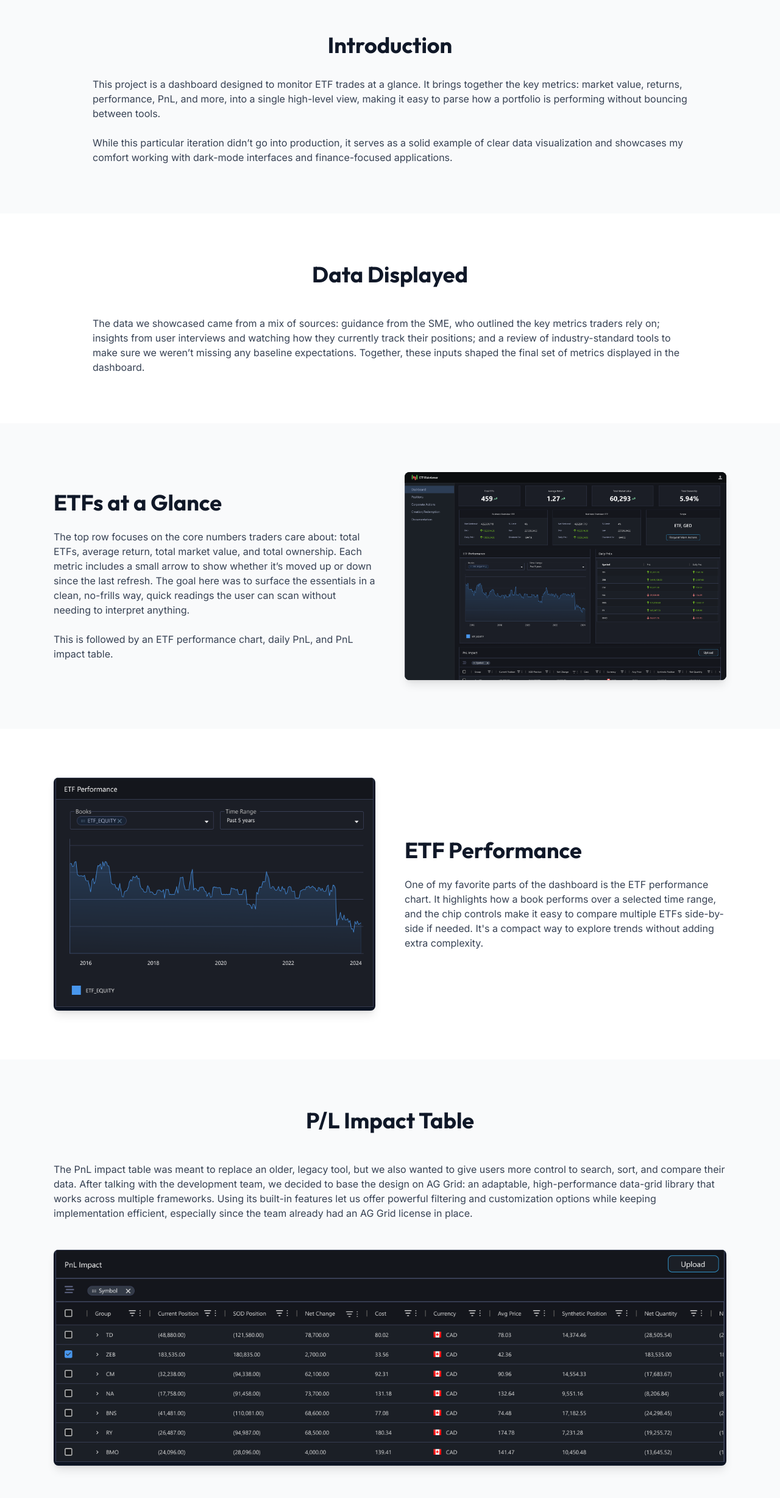
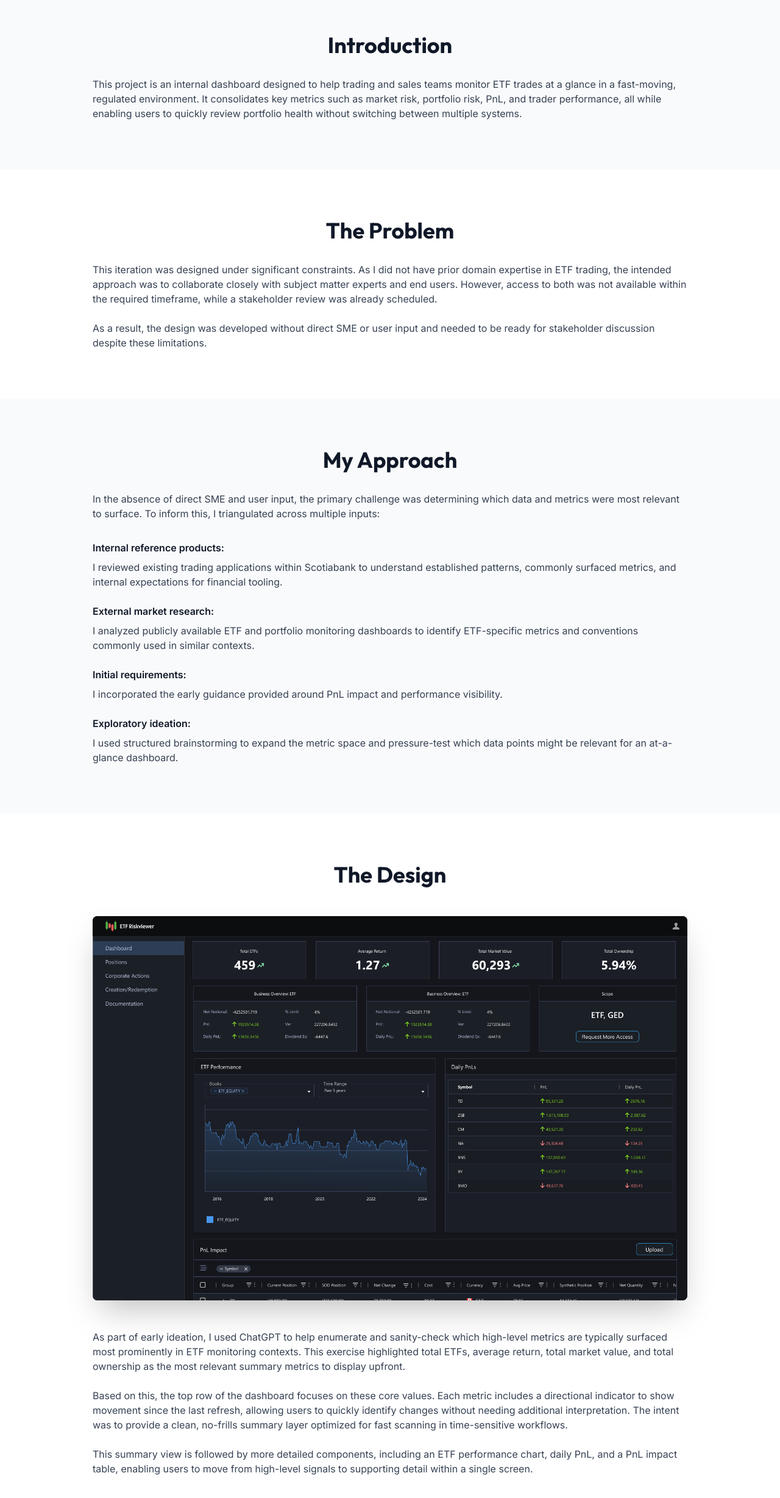
Before and after one commit to supzter/supul.me, an Astro site: page /etf-dashboard in a window 1280 px wide. Shown: the part 986-3442 px from the top of the page at 61% size. Built offline with nearby package versions, Linux system fonts and the light colour scheme; Astro itself is replaced by a stand-in of ours.

Commit message:
redid the etf dashboard page

```diff
--- a/src/pages/etf-dashboard.astro
+++ b/src/pages/etf-dashboard.astro
@@ -43,100 +43,164 @@ import pnlTable from '../../public/etf/pnl-table.png';
 
    <!-- Introduction Section -->
   <section class="py-20 bg-gray-50">
-    <div class="w-full md:max-w-5xl mx-auto px-6 text-center md:text-left">
+    <div class="w-full md:max-w-5xl mx-auto px-6">
       <h2 class="text-4xl font-bold mb-8 text-gray-900 text-center">Introduction</h2>
       <div class="prose prose-lg max-w-none text-gray-700 space-y-6">
         <p>
-          This project is a dashboard designed to monitor ETF trades at a glance. It brings together the key metrics: market value, returns, performance, PnL, and more, into a single high-level view, making it easy to parse how a portfolio is performing without bouncing between tools.
-        </p>
-        <p>
-          While this particular iteration didn’t go into production, it serves as a solid example of clear data visualization and showcases my comfort working with dark-mode interfaces and finance-focused applications.
+          This project is an internal dashboard designed to help trading and sales teams monitor ETF trades at a glance in a fast-moving, regulated environment. It consolidates key metrics such as market risk, portfolio risk, PnL, and trader performance, all while enabling users to quickly review portfolio health without switching between multiple systems.
         </p>
       </div>
     </div>
   </section>
 
-  <!-- Data Displayed Section -->
+    <!-- The Problem Section -->
   <section class="py-20 bg-white">
-    <div class="w-full md:max-w-5xl mx-auto px-6 text-center md:text-left">
-      <h2 class="text-4xl font-bold mb-12 text-gray-900 text-center">Data Displayed</h2>
+    <div class="w-full md:max-w-5xl mx-auto px-6">
+      <h2 class="text-4xl font-bold mb-8 text-gray-900 text-center">The Problem</h2>
       <div class="prose prose-lg max-w-none text-gray-700 space-y-6">
         <p>
-          The data we showcased came from a mix of sources: guidance from the SME, who outlined the key metrics traders rely on; insights from user interviews and watching how they currently track their positions; and a review of industry-standard tools to make sure we weren’t missing any baseline expectations. Together, these inputs shaped the final set of metrics displayed in the dashboard.
+          This iteration was designed under significant constraints. As I did not have prior domain expertise in ETF trading, the intended approach was to collaborate closely with subject matter experts and end users. However, access to both was not available within the required timeframe, while a stakeholder review was already scheduled.
         </p>
+        <p>
+          As a result, the design was developed without direct SME or user input and needed to be ready for stakeholder discussion despite these limitations.</p>
       </div>
     </div>
   </section>
 
-  <!-- ETFs at a glance Section -->
+   <!-- My Approach Section -->
   <section class="py-20 bg-gray-50">
-    <div class="w-full md:max-w-6xl mx-auto px-6">
-      <div class="grid md:grid-cols-2 gap-12 items-center text-center md:text-left">
+    <div class="w-full md:max-w-5xl mx-auto px-6">
+      <h2 class="text-4xl font-bold mb-8 text-gray-900 text-center">My Approach</h2>
+      <div class="prose prose-lg max-w-none text-gray-700 space-y-8">
+        <p>
+          In the absence of direct SME and user input, the primary challenge was determining which data and metrics were most relevant to surface. To inform this, I triangulated across multiple inputs:
+        </p>
+
+        <div class="space-y-6">
           <div>
-          <h2 class="text-4xl font-bold mb-6 text-gray-900">ETFs at a Glance</h2>
-          <div class="prose prose-lg max-w-none text-gray-700 space-y-6">
-            <p>
-              The top row focuses on the core numbers traders care about: total ETFs, average return, total market value, and total ownership. Each metric includes a small arrow to show whether it’s moved up or down since the last refresh. The goal here was to surface the essentials in a clean, no-frills way, quick readings the user can scan without needing to interpret anything. <br><br> This is followed by an ETF performance chart, daily PnL, and PnL impact table.
-            </p>
+            <p class="font-semibold text-gray-900 mb-2">Internal reference products:</p>
+            <p>I reviewed existing trading applications within Scotiabank to understand established patterns, commonly surfaced metrics, and internal expectations for financial tooling.</p>
           </div>
+
+          <div>
+            <p class="font-semibold text-gray-900 mb-2">External market research:</p>
+            <p>I analyzed publicly available ETF and portfolio monitoring dashboards to identify ETF-specific metrics and conventions commonly used in similar contexts.</p>
+          </div>
+
+          <div>
+            <p class="font-semibold text-gray-900 mb-2">Initial requirements:</p>
+            <p>I incorporated the early guidance provided around PnL impact and performance visibility.</p>
           </div>
           <div>
-          <div class="bg-gray-900 rounded-lg overflow-hidden shadow-lg">
-            <img src={etfAtAGlance.src} alt="ETF Performance Chart" class="etf-imgw-full" />
+            <p class="font-semibold text-gray-900 mb-2">Exploratory ideation:</p>
+            <p>I used structured brainstorming to expand the metric space and pressure-test which data points might be relevant for an at-a-glance dashboard.</p>
           </div>
         </div>
       </div>
     </div>
   </section>
 
-  <!-- ETF Performance Section -->
+   <!-- The Design Section -->
   <section class="py-20 bg-white">
-    <div class="w-full md:max-w-6xl mx-auto px-6">
-      <div class="grid md:grid-cols-2 gap-12 items-center text-center md:text-left">
-        <div class="hidden md:block">
-          <div class="bg-gray-900 rounded-lg overflow-hidden shadow-lg">
-            <img src={performanceChart.src} alt="ETF Performance Chart" class="etf-img w-full" />
+    <div class="w-full md:max-w-5xl mx-auto px-6">
+      <h2 class="text-4xl font-bold mb-12 text-gray-900 text-center">The Design</h2>
+
+      <div class="mb-12">
+        <div class="bg-gray-900 rounded-lg overflow-hidden shadow-2xl">
+          <img
+            src={etfAtAGlance.src}
+            alt="ETF Dashboard Design"
+            class="w-full"
+          />
         </div>
       </div>
-        <div>
-          <h2 class="text-4xl font-bold mb-6 text-gray-900 text-center md:text-left">ETF Performance</h2>
            <div class="prose prose-lg max-w-none text-gray-700 space-y-6">
         <p>
-              One of my favorite parts of the dashboard is the ETF performance chart. It highlights how a book performs over a selected time range, and the chip controls make it easy to compare multiple ETFs side-by-side if needed. It's a compact way to explore trends without adding extra complexity.
+          As part of early ideation, I used ChatGPT to help enumerate and sanity-check which high-level metrics are typically surfaced most prominently in ETF monitoring contexts. This exercise highlighted total ETFs, average return, total market value, and total ownership as the most relevant summary metrics to display upfront.
+        </p>
+
+        <p>
+          Based on this, the top row of the dashboard focuses on these core values. Each metric includes a directional indicator to show movement since the last refresh, allowing users to quickly identify changes without needing additional interpretation. The intent was to provide a clean, no-frills summary layer optimized for fast scanning in time-sensitive workflows.
+        </p>
+
+        <p>
+          This summary view is followed by more detailed components, including an ETF performance chart, daily PnL, and a PnL impact table, enabling users to move from high-level signals to supporting detail within a single screen.
         </p>
       </div>
     </div>
-        <div class="block md:hidden bg-gray-900 rounded-lg overflow-hidden shadow-lg">
-            <img src={performanceChart.src} alt="ETF Performance Chart" class="etf-img-mobile w-full" />
+  </section>
+
+<!-- ETF Performance Section -->
+  <section class="py-20 bg-gray-50">
+    <div class="w-full md:max-w-5xl mx-auto px-6">
+      <h2 class="text-4xl font-bold mb-12 text-gray-900 text-center">ETF Performance</h2>
+
+      <div class="grid md:grid-cols-2 gap-12 items-start">
+        <div class="order-2 md:order-1">
+          <div class="bg-gray-900 rounded-lg overflow-hidden shadow-lg">
+            <img
+              src={performanceChart.src}
+              alt="ETF Performance Chart"
+              class="w-full"
+            />
+          </div>
+        </div>
+
+        <div class="order-1 md:order-2 prose prose-lg text-gray-700 space-y-6">
+          <p>
+            The ETF performance chart was informed by external market research, which showed similar time-series performance views as a common pattern in trading and portfolio monitoring applications.
+          </p>
+           <p>
+            Based on this, the chart was designed to show how a book performs over a selected time range, while remaining compact and easy to interpret.
+          </p>
+
+          <p>
+            Chip-based controls allow users to compare multiple ETFs side by side without introducing additional configuration or navigation. This approach supports quick trend analysis while keeping interaction complexity low, aligning with the dashboard’s at-a-glance intent.
+          </p>
         </div>
       </div>
     </div>
   </section>
 
-  <!-- P/L Impact Table Section -->
-  <section class="py-20 bg-gray-50">
-    <div class="w-full md:max-w-6xl mx-auto px-6 text-center md:text-left">
-      <h2 class="text-4xl font-bold mb-12 text-gray-900 text-center">P/L Impact Table</h2>
+    <!-- PnL Impact Table Section -->
+  <section class="py-20 bg-white">
+    <div class="w-full md:max-w-5xl mx-auto px-6">
+      <h2 class="text-4xl font-bold mb-12 text-gray-900 text-center">PnL Impact Table</h2>
 
-      <div class="prose prose-lg max-w-none text-gray-700 space-y-6 mb-12">
-        <p>
-          The PnL impact table was meant to replace an older, legacy tool, but we also wanted to give users more control to search, sort, and compare their data. After talking with the development team, we decided to base the design on AG Grid: an adaptable, high-performance data-grid library that works across multiple frameworks. Using its built-in features let us offer powerful filtering and customization options while keeping implementation efficient, especially since the team already had an AG Grid license in place.
-        </p>
+      <div class="mb-12">
+        <div class="bg-gray-900 rounded-lg overflow-hidden shadow-2xl">
+          <img
+            src={pnlTable.src}
+            alt="PnL Impact Table"
+            class="w-full"
+          />
+        </div>
       </div>
 
-      <div class="bg-gray-900 rounded-lg overflow-hidden shadow-lg">
-        <img src={pnlTable.src} alt="P/L Impact Table" class="etf-img w-full" />
+      <div class="prose prose-lg max-w-none text-gray-700 space-y-6">
+        <p>
+          The PnL impact table was designed to replace an existing legacy tool while expanding users’ ability to search, sort, and compare data. Functional requirements such as column sorting, filtering, and comparison were informed by patterns observed in existing internal trading applications, as well as the initial requirement to migrate this workflow out of the legacy system.
+        </p>
+
+        <p>
+          Based on these requirements and discussions with the development team, the table was implemented using AG Grid, a high-performance data grid library used across multiple internal applications. Leveraging AG Grid’s built-in capabilities enabled advanced filtering and customization while keeping implementation efficient, particularly given the team’s existing license and familiarity with the framework.
+        </p>
       </div>
     </div>
   </section>
 
-  <!-- Proof-of-concept Section -->
-  <section class="py-20 bg-white">
-    <div class="w-full md:max-w-4xl mx-auto px-6 text-center md:text-left">
-      <h2 class="text-4xl font-bold mb-12 text-gray-900 text-center">Proof-of-concept vs production</h2>
+    <!-- Outcome Section -->
+  <section class="py-20 bg-gray-50">
+    <div class="w-full md:max-w-5xl mx-auto px-6">
+      <h2 class="text-4xl font-bold mb-8 text-gray-900 text-center">Outcome</h2>
+
       <div class="prose prose-lg max-w-none text-gray-700 space-y-6">
         <p>
-          This iteration never made it to production, and for a good reason. It started out as an early proof-of-concept meant to spark conversation, and the final version that went live took a completely different direction in some pretty unexpected ways. Curious about what actually shipped? Feel free to ask me about it in the interview! :)
+          The initial design was reviewed in a stakeholder meeting and received strong engagement, helping establish early alignment on the overall direction. It proved particularly effective as a conversation starter, enabling more concrete discussions around scope, priorities, and feasibility, and served as a foundation for subsequent iterations.
+        </p>
+
+        <p>
+          It’s important to note that this version represented an early proof of concept, produced with minimal requirements and without direct user validation. As the project progressed and more inputs became available, the design evolved significantly to reflect refined requirements and production constraints. The final version, informed by deeper collaboration and validation, was launched in Summer 2025.
         </p>
       </div>
     </div>
```
Lines whose indentation alone changed are shown as unchanged.
